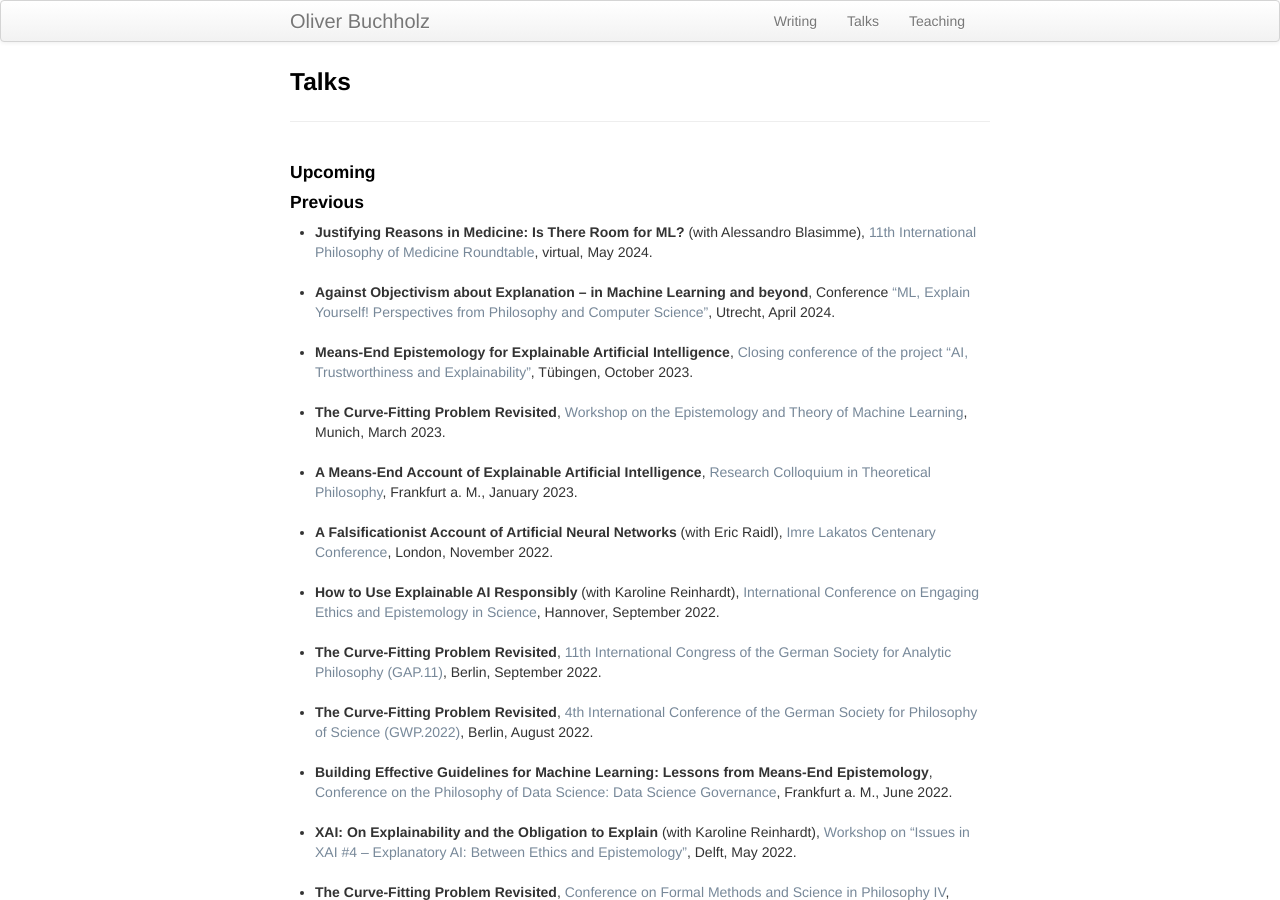
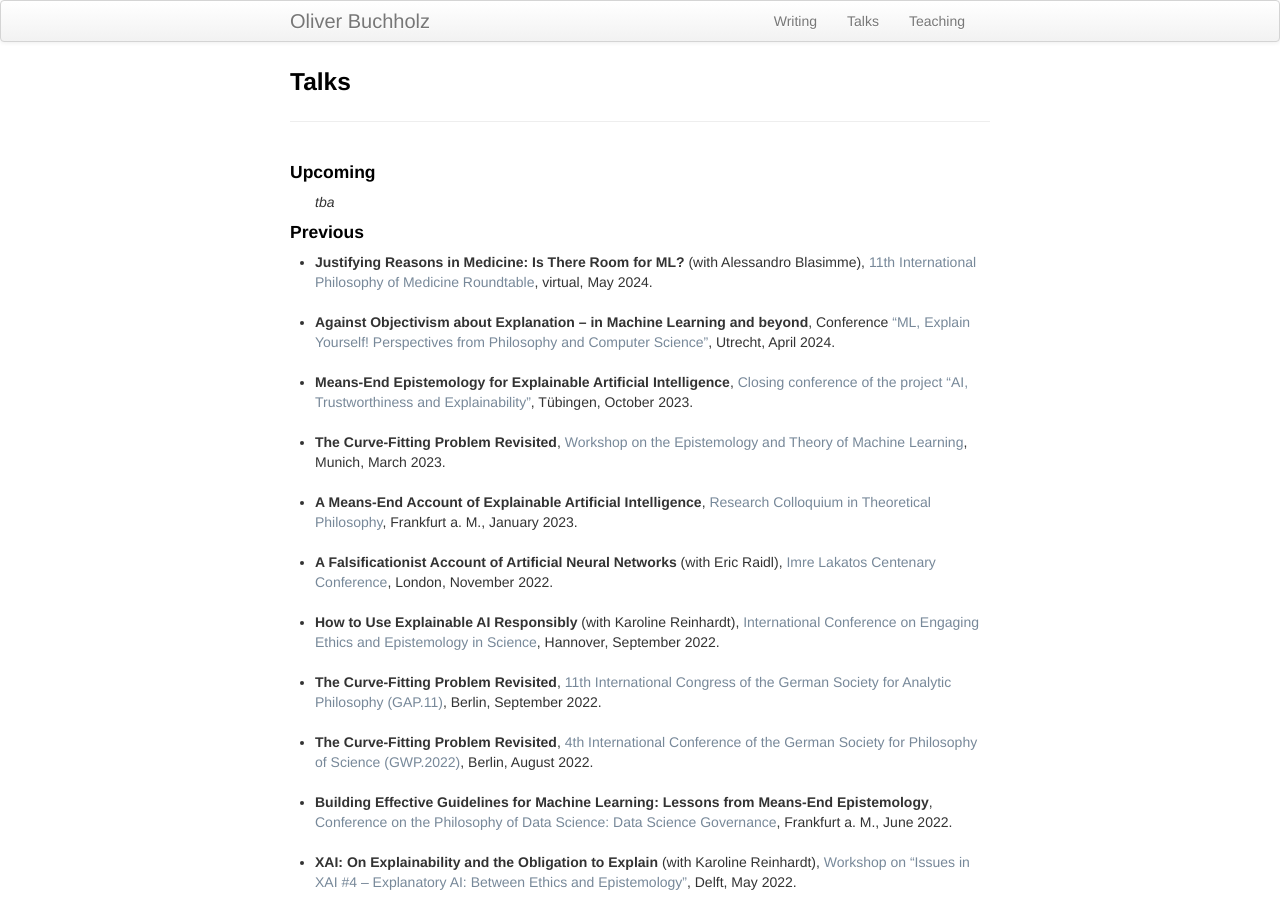
Before and after one commit to oliverbuchholz/oliverbuchholz.github.io, a Jekyll site: the page built from pages/talks.md, in a window 1280 px wide and 900 px high. Built offline with Jekyll 4.4.1, drawn with Linux system fonts in a browser that asks for light colours.

Commit message:
Update talks.md

```diff
--- a/pages/talks.md
+++ b/pages/talks.md
@@ -7,6 +7,7 @@ description: Oliver Buchholz | Talks
 <h4>Upcoming</h4>
 
 <ul>
+<i>tba</i>
 </ul>
 
 
```
